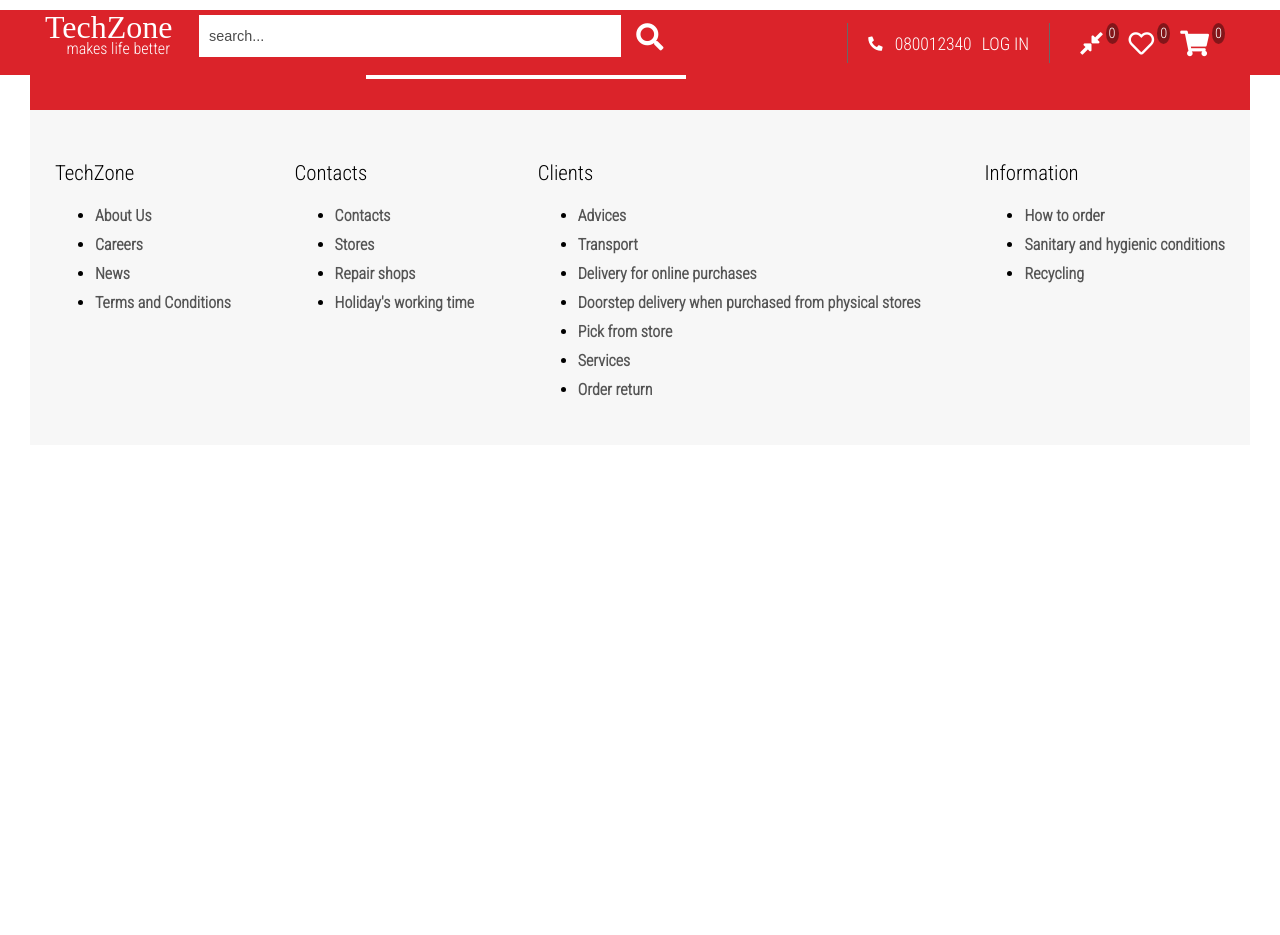
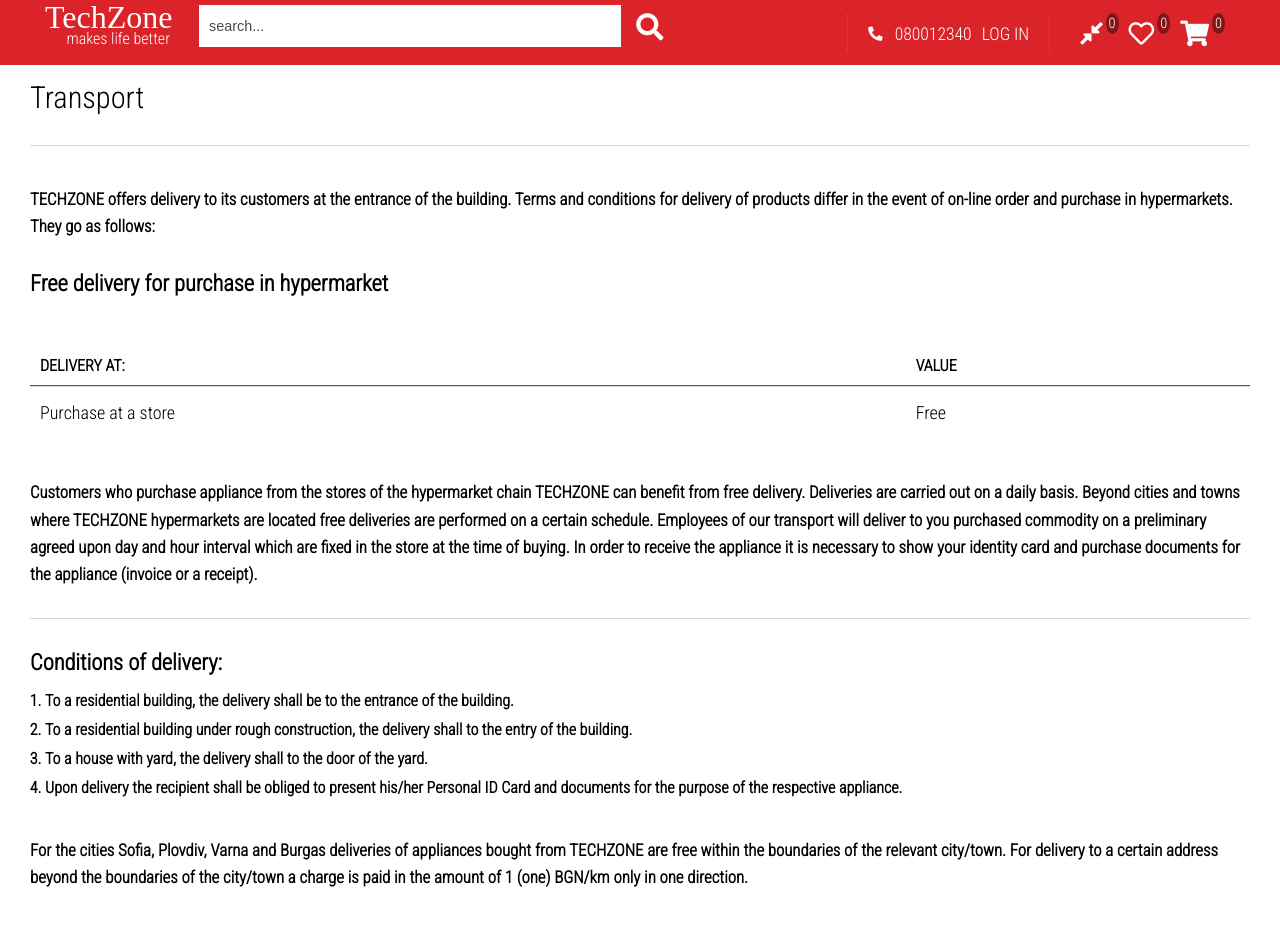
Before and after one commit to dbegogow/TechZone, an Angular app in the folder tech-zone/: page /transport in a window 1280 px wide. Before the commit this address led to /. Shown: the top 935 px of the page. Before the commit the page ends 800 px from the top, so only its background shows below. Built offline with nearby package versions, Linux system fonts and the light colour scheme; a web font is replaced by a local one.

Commit message:
Implement transport page markup

```diff
--- a/tech-zone/src/app/components/home/header-information-bar/header-information-bar.component.ts
+++ b/tech-zone/src/app/components/home/header-information-bar/header-information-bar.component.ts
@@ -32,7 +32,7 @@ export class HeaderInformationBarComponent implements OnInit {
   },
   {
     title: 'Transport to the entrance of the building',
-    path: '/',
+    path: '/transport',
     imgClass: 'fas fa-truck',
     centerTitle: false
   }];
--- /dev/null
+++ b/tech-zone/src/app/components/transport/transport-table/transport-table.component.css
@@ -0,0 +1,34 @@
+.container {
+    margin-top: 30px;
+}
+
+.container .title {
+    margin: 0;
+    font-size: 1.4rem;
+}
+
+.container table {
+    border-collapse: separate;
+    border-spacing: 0;
+    width: 100%;
+    margin-top: 50px;
+}
+
+.container table thead tr th {
+    text-align: left;
+    border-bottom: 1px solid #DB232A;
+    padding: 10px 10px;
+}
+
+.container table tbody tr td {
+    padding: 15px 10px;
+    font-size: 18px;
+    font-weight: 300;
+    line-height: 1.225;
+    border-top: 1px solid #D6D6D6;
+    text-align: left;
+}
+
+.container table tbody tr:nth-child(even) {
+    background: #EEE;
+}
--- /dev/null
+++ b/tech-zone/src/app/components/transport/transport-table/transport-table.component.html
@@ -0,0 +1,17 @@
+<div class="container">
+    <h3 class="title">Free delivery for purchase in hypermarket</h3>
+    <table>
+        <thead>
+            <tr>
+                <th>DELIVERY AT:</th>
+                <th>VALUE</th>
+            </tr>
+        </thead>
+        <tbody>
+            <tr>
+                <td>Purchase at a store</td>
+                <td>Free</td>
+            </tr>
+        </tbody>
+    </table>
+</div>
--- /dev/null
+++ b/tech-zone/src/app/components/transport/transport-table/transport-table.component.ts
@@ -0,0 +1,15 @@
+import { Component, OnInit } from '@angular/core';
+
+@Component({
+  selector: 'app-transport-table',
+  templateUrl: './transport-table.component.html',
+  styleUrls: ['./transport-table.component.css']
+})
+export class TransportTableComponent implements OnInit {
+
+  constructor() { }
+
+  ngOnInit(): void {
+  }
+
+}
--- /dev/null
+++ b/tech-zone/src/app/components/transport/transport.component.css
@@ -0,0 +1,47 @@
+.container {
+    padding: 80px 30px 70px 30px;
+}
+
+.container .title {
+    margin: 0;
+    font-weight: 300;
+    font-size: 1.9rem;
+    border-bottom: 1px solid #D6D6D6;
+    padding-bottom: 30px;
+}
+
+.container .text {
+    font-weight: 600;
+    font-size: 1.05rem;
+    margin-top: 40px;
+    line-height: 1.7rem;
+}
+
+.container .text span {
+    font-size: 1.2rem;
+    margin-right: 5px;
+}
+
+.container .section {
+    margin-top: 30px;
+    border-top: 1px solid #D6D6D6;
+    border-bottom: 1px solid #D6D6D6;
+    padding: 30px 0;
+}
+
+.container .section .section-title {
+    margin: 0;
+    font-size: 1.4rem;
+}
+
+.container .section .list {
+    padding-left: 15px;
+}
+
+.container .section .list li {
+    font-weight: 600;
+}
+
+.container .section .list li:not(:last-child) {
+    margin-bottom: 10px;
+}
--- /dev/null
+++ b/tech-zone/src/app/components/transport/transport.component.html
@@ -0,0 +1,46 @@
+<div class="container">
+    <h2 class="title">Transport</h2>
+    <p class="text">TECHZONE offers delivery to its customers at the entrance of the building. Terms and conditions for
+        delivery of products differ in the event of on-line order and purchase in hypermarkets. They go as follows:
+    </p>
+    <app-transport-table></app-transport-table>
+    <p class="text">
+        Customers who purchase appliance from the stores of the hypermarket chain TECHZONE can benefit from free
+        delivery. Deliveries are carried out on a daily basis. Beyond cities and towns where TECHZONE hypermarkets
+        are located free deliveries are performed on a certain schedule. Employees of our transport will deliver to you
+        purchased commodity on a preliminary agreed upon day and hour interval which are fixed in the store at the time
+        of buying. In order to receive the appliance it is necessary to show your identity card and purchase documents
+        for the appliance (invoice or a receipt).
+    </p>
+    <div class="section">
+        <h2 class="section-title">Conditions of delivery:</h2>
+        <ol class="list">
+            <li>To a residential building, the delivery shall be to the entrance of the building.</li>
+            <li>To a residential building under rough construction, the delivery shall to the entry of the building.
+            </li>
+            <li>To a house with yard, the delivery shall to the door of the yard.</li>
+            <li>Upon delivery the recipient shall be obliged to present his/her Personal ID Card and documents for the
+                purpose of the respective appliance.</li>
+        </ol>
+        <p class="text">
+            For the cities Sofia, Plovdiv, Varna and Burgas deliveries of appliances bought from TECHZONE are free
+            within
+            the boundaries of the relevant city/town. For delivery to a certain address beyond the boundaries of the
+            city/town a charge is paid in the amount of 1 (one) BGN/km only in one direction.
+        </p>
+        <p class="text">
+            <span>Example:</span> If town X is situated at a distance of 10 km from the town where purchase has taken
+            place the customer pays 10 (ten) BGN for delivery.
+        </p>
+        <p class="text">
+            <span>Example:</span> If the town X is situated at a distance of 48 km from the town where the purchase has
+            taken place, the customer pays 18 (eighteen) BGN for delivery.
+        </p>
+    </div>
+    <h2 class="section-title">Delivery upon online purchase</h2>
+    <p class="text">
+        Customers purchasing an appliance from the online store of TECHNOPOLIS hypermarkets shall be entitled to free
+        delivery in case of online order to the total value of over BGN 40, incl. VAT, and shall pay for delivery of BGN
+        3.99, incl. VAT, in case of online order to the total value of less than BGN 50, incl. VAT.
+    </p>
+</div>
--- /dev/null
+++ b/tech-zone/src/app/components/transport/transport.component.ts
@@ -0,0 +1,15 @@
+import { Component, OnInit } from '@angular/core';
+
+@Component({
+  selector: 'app-transport',
+  templateUrl: './transport.component.html',
+  styleUrls: ['./transport.component.css']
+})
+export class TransportComponent implements OnInit {
+
+  constructor() { }
+
+  ngOnInit(): void {
+  }
+
+}
```
Also changed, not shown: tech-zone/src/app/app.module.ts (+6 -1 lines), 2 other files (tests, documents, lock files or other folders).
